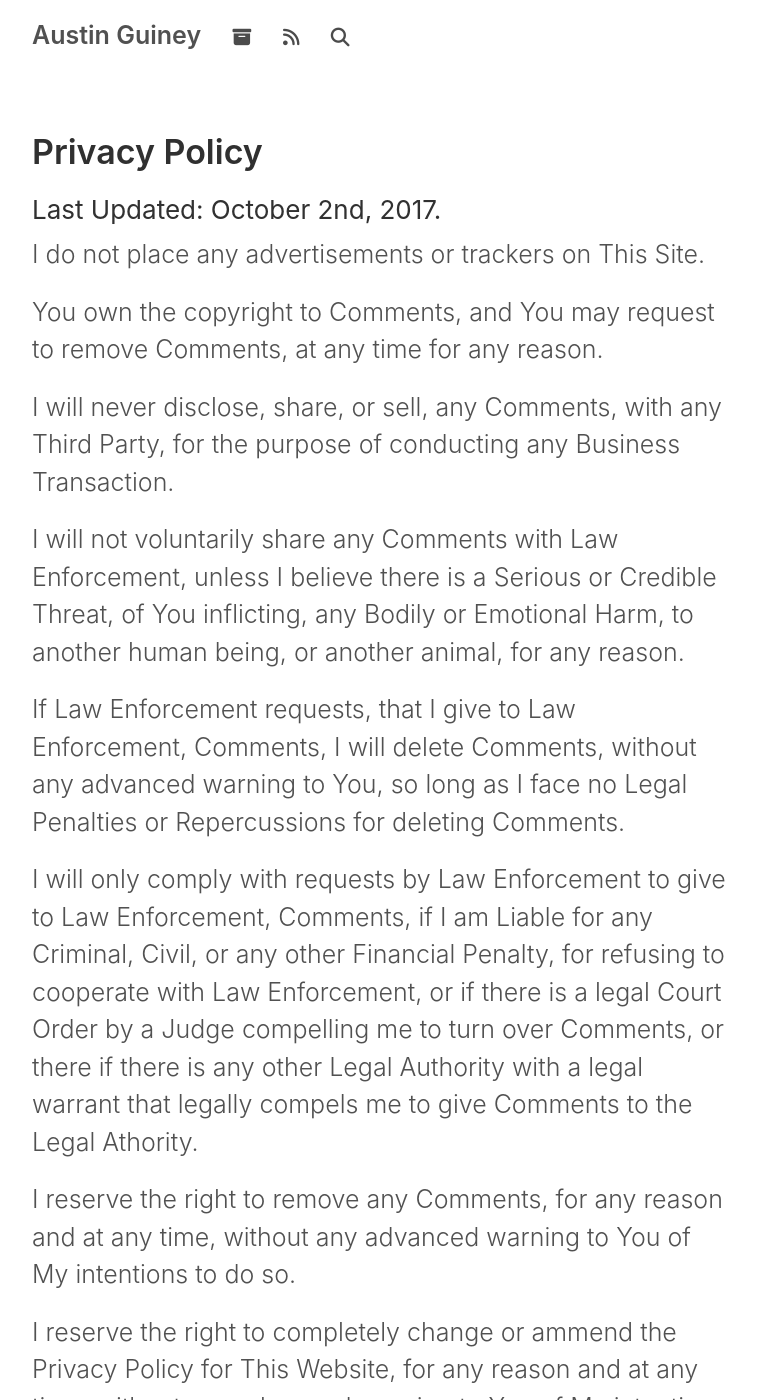
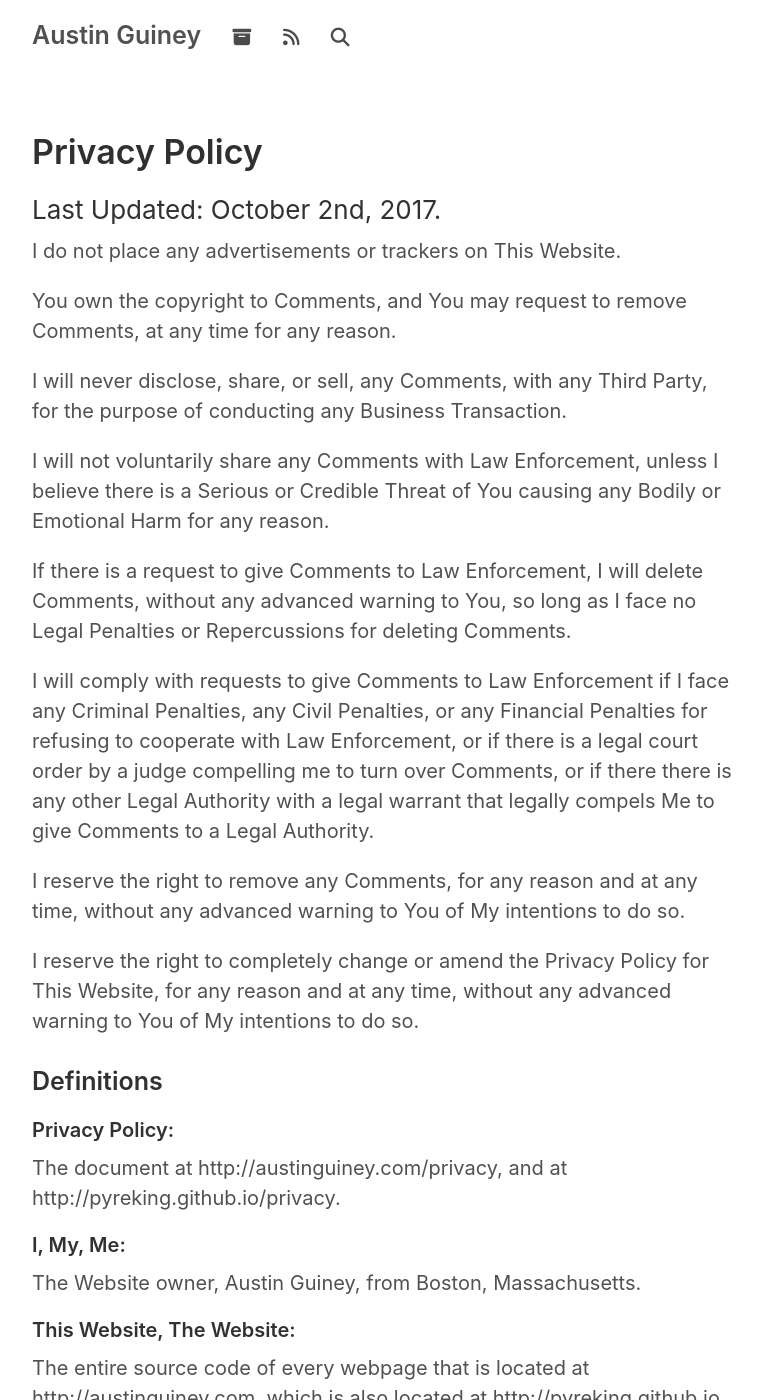
Before and after one commit to pyreking/pyreking.github.io, a Jekyll site: the page built from privacy.html, in a window 1280 px wide and 1400 px high. Shown: the whole window, without its empty margins (258-1020 px from the left). Built offline with Jekyll 4.4.1, drawn with Linux system fonts in a browser that asks for light colours; nearby versions of some CDN libraries; some of the changed text lies outside the part shown.

Commit message:
Finished the Privacy Policy.

```diff
--- a/_layouts/default.html
+++ b/_layouts/default.html
@@ -62,11 +62,24 @@
 
 	<!-- Copyright Disclaimer -->
       <footer class="footer">
+
+
       <small>
 	<center>
-	<a rel="license" href="http://creativecommons.org/licenses/by-nc-sa/4.0/" target="_blank><span class="implied"> <!--<img class="icon icon-cc" src="/images/cc.png" alt="Creative Commons" width="20" height="20">-->CC BY-NC-SA</span></a> by <a class="fn url" prefix="cc: http://creativecommons.org/ns#" href="http://austinguiney.com" property="cc:attributionName" rel="cc:attributionURL">Austin Guiney</a> unless otherwise noted.
+	<a href="{{ site.baseurl }}/privacy"/>Privacy Policy</a>
+	</small>
+	</center>
+
+
+
+
+      <small>
+	<center>
+	Website licensed under <a rel="license" href="http://creativecommons.org/licenses/by-nc-sa/4.0/" target="_blank><span class="implied"> <!--<img class="icon icon-cc" src="/images/cc.png" alt="Creative Commons" width="20" height="20">-->CC BY-NC-SA</span></a> by <a class="fn url" prefix="cc: http://creativecommons.org/ns#" href="http://austinguiney.com" property="cc:attributionName" rel="cc:attributionURL">Austin Guiney</a>. <p>Some webpages may be not be subject to the aforementioned license.</p>
         </small>
 	</center>
+
+
       </footer>
     </div>
   </body>
--- a/privacy.html
+++ b/privacy.html
@@ -6,24 +6,21 @@
 <h1 class="page-title">Privacy Policy</h1>
 <h2 class="privacy">Last Updated: October 2nd, 2017.</h2>
 
-<span class="important">
-<p>I do not place any advertisements or trackers on This Site.
+<p>I do not place any advertisements or trackers on This Website.
 
 <p>You own the copyright to Comments, and You may request to remove Comments, at any time for any reason.</p>
 
 <p>I will never disclose, share, or sell, any Comments, with any Third Party, for the purpose of conducting any Business Transaction.</p>
 
-<p>I will not voluntarily share any Comments with Law Enforcement, unless I believe there is a Serious or Credible Threat, of You inflicting, any Bodily or Emotional Harm, to another human being, or another animal, for any reason.</p>
+<p>I will not voluntarily share any Comments with Law Enforcement, unless I believe there is a Serious or Credible Threat of You causing any Bodily or Emotional Harm for any reason.</p>
 
-<p>If Law Enforcement requests, that I give to Law Enforcement, Comments, I will delete Comments, without any advanced warning to You, so long as I face no Legal Penalties or Repercussions for deleting Comments.</p>
+<p>If there is a request to give Comments to Law Enforcement, I will delete Comments, without any advanced warning to You, so long as I face no Legal Penalties or Repercussions for deleting Comments.</p>
 
-<p>I will only comply with requests by Law Enforcement to give to Law Enforcement, Comments, if I am Liable for any Criminal, Civil, or any other Financial Penalty, for refusing to cooperate with Law Enforcement, or if there is a legal Court Order by a Judge compelling me to turn over Comments, or there if there is any other Legal Authority with a legal warrant that legally compels me to give Comments to the Legal Athority.</p>
+<p>I will comply with requests to give Comments to Law Enforcement if I face any Criminal Penalties, any Civil Penalties, or any Financial Penalties for refusing to cooperate with Law Enforcement, or if there is a legal court order by a judge compelling me to turn over Comments, or if there there is any other Legal Authority with a legal warrant that legally compels Me to give Comments to a Legal Authority.</p>
 
 <p>I reserve the right to remove any Comments, for any reason and at any time, without any advanced warning to You of My intentions to do so.</p>
 
-<p>I reserve the right to completely change or ammend the Privacy Policy for This Website, for any reason and at any time, without any advanced warning to You of My intentions to do so.</p>
-
-</span>
+<p>I reserve the right to completely change or amend the Privacy Policy for This Website, for any reason and at any time, without any advanced warning to You of My intentions to do so.</p>
 
 <h3>Definitions</h3>
 
@@ -31,33 +28,41 @@
 <p>The document at <a class="normal" href="http://austinguiney.com/privacy">http://austinguiney.com/privacy</a>, and at
 <a class="normal" href="http://pyreking.github.io/privacy">http://pyreking.github.io/privacy</a>.</p>
 
-<h4>I, My:</h4>
+<h4>I, My, Me:</h4>
 The Website owner, Austin Guiney, from Boston, Massachusetts.
 
 <h4>This Website, The Website:</h4>
-<p>The entire text and entire source code of any webpage, at <a class="normal" href="http://austinguiney.com">http://austinguiney.com</a>, and at <a class="normal" href="http://pyreking.github.io">http://pyreking.github.io</a>.</p>
+<p>The entire source code of every webpage that is located at <a class="normal" href="http://austinguiney.com">http://austinguiney.com</a>, which is also located at <a class="normal" href="http://pyreking.github.io">http://pyreking.github.io</a>.</p>
 
 <h4>You:</h4>
 <p>The reader of this Privacy Policy.</p>
 
 <h4>Comments:</h4>
-<p>Any text that You voluntarily submit to This Website, and wish to be displayed beneath an Article on This Website."</p>
+<p>Any text that You voluntarily submit to This Website, and wish to be displayed underneath an Article on This Website.</p>
 
 <h4>Article:</h4>
-<p>Any text that I display on This Website.</p>
+<p>Any text that is on This Website, not including the Privacy Policy, not including Comments, not including any disclaimers involving the Privacy Policy, and not including any disclaimers involving the copyright terms on This Website.</p>
 
 <h4>Third Party</h4>
+<p>Any person or business seeking a Business Transaction with Me involving This Website; any person who is uninvolved with the writing of Articles on This Website.</p>
 
 <h4>Business Transaction</h4>
+<p>Any exchange with a Third Party that involves money, or involves goods and services.</p>
 
 <h4>Law Enforcement</h4>
+<p>Any administrator or enforcer of the law. This includes, but is not limited to: local and state police officers, and anyone working for or with a federal agency, who may have the Legal Authority to enforce the law.
 
-<h4>Criminal, Civil, or Financial Penalty</h4>
+<h4>Serious or Credible Threat</h4>
+<p>A promise to carry out Bodily or Emotional Harm to someone, which seems to be real and legitimate.</p>
+
+<h4>Bodily or Emotional Harm</h4>
+<p>Any physical harm, or any action that causes any serious emotional distress, to another person or animal.</p>
+
+<h4>Legal Penalties or Repercussions</h4>
+<p>Any punishment for the noncompliance with U.S. law.</p>
+
+<h4>Criminal Penalties, Civil Penalties, and Financial Penalties</h4>
+<p>See Legal Penalties or Repercussions.</p>
 
 <h4>Legal Authority</h4>
-
-<h4>Legal Penalties or Repercussions</h4>
-
-<h4>Serious or Credible Threat</h4>
-
-<h4>Bodily or Emotional Harm</h4>
+<p>Any person or organization possessing legitimate authority to enforce laws and court orders.
```
